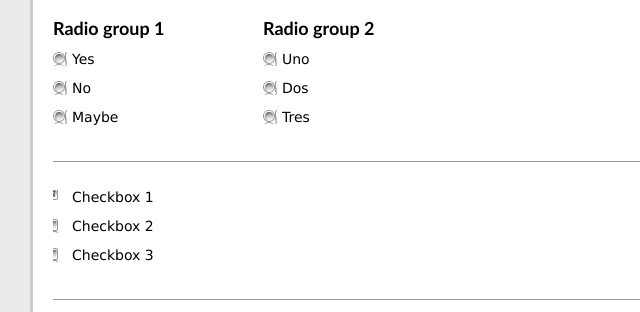
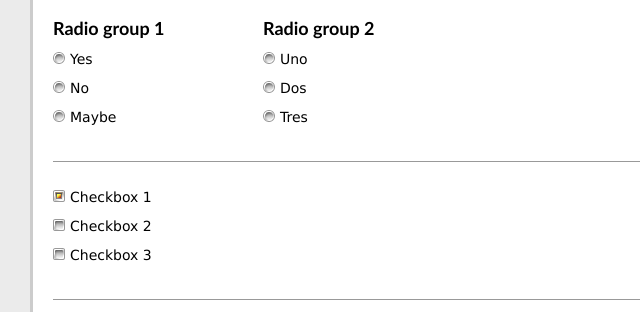
Before and after one commit to dciccale/Custom-radio-checkbox, a plain HTML site: page demo1.html in a window 1280 px wide. Both pictures are taken after a click on the label "Checkbox 1". Shown: the part 220-532 px from the top of the page, 0-640 px from the left. Drawn offline with nearby package versions, Linux system fonts and the light colour scheme.

Commit message:
small optimization & update radio-checkbox dimensions

```diff
--- a/css/custom-radio-checkbox.css
+++ b/css/custom-radio-checkbox.css
@@ -2,19 +2,18 @@
 /* Custom radio-checkbox */
 .radio, .checkbox {
 	background: url(../img/radio-checkbox.png) no-repeat;
-	margin-right:5px;
-	top:3px;
-	width:14px; height:14px;
-	/* don't need to modify this line */float:left;position:relative;/* ie 6*/overflow:hidden
+	width:12px; height:12px; /* width and height of one radio/checkbox */
+	margin:3px 5px 0 0;
+	/* don't modify this line */float:left;/* ie 6*/overflow:hidden
 }
 
 /* radio */
 .radio {background-position:0 0}
-.radio-checked{background-position:0 -14px}
+.radio-checked{background-position:0 -12px}
 
 /* checkbox */
-.checkbox {background-position:-19px 0}
-.checkbox-checked {background-position:-19px -14px}
+.checkbox {background-position:-12px 0}
+.checkbox-checked {background-position:-12px -12px}
 
 /* hide input from view but still visible (ie & opera support) */
 .hideInput {position:absolute;left:-999em}
```
Also changed, not shown: css/custom-radio-checkbox.min.css.
